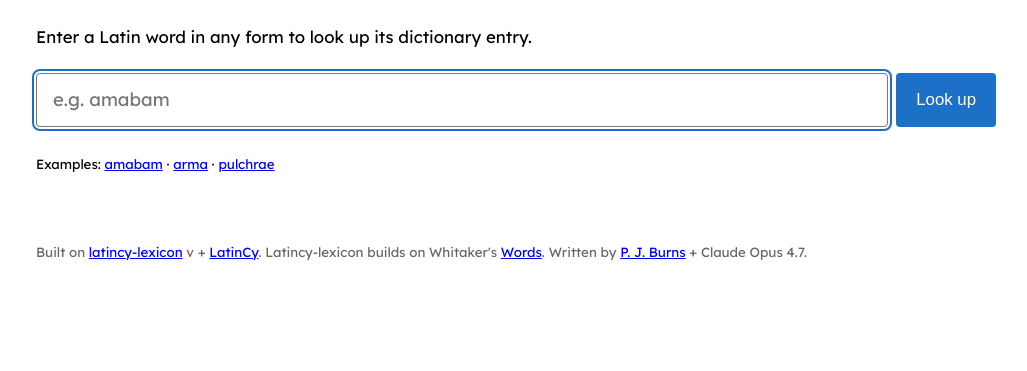
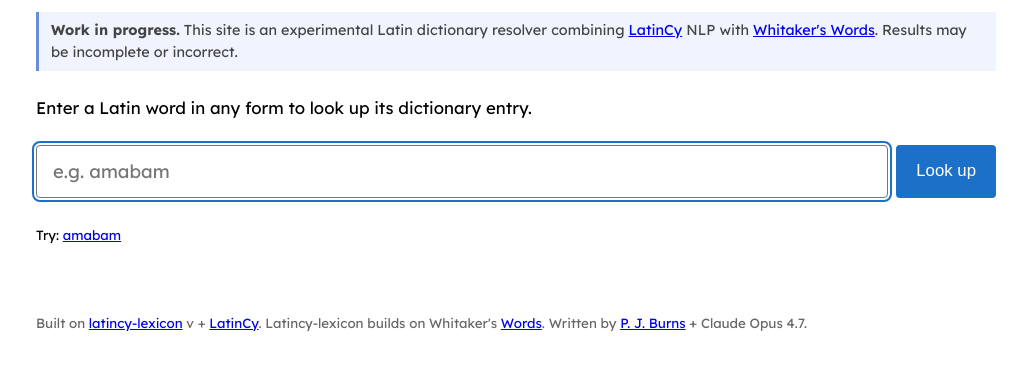
Before and after one commit to latincy/latincy-lexicon-site, a Python web app: template src/latincy_lexicon_site/templates/index.html in a window 1280 px wide. Shown: the part 72-443 px from the top of the page, without its empty margins (124-1151 px from the left). Run offline with Jinja, Linux system fonts and the light colour scheme; the template is opened without the code that fills it, so the values that code supplies are empty.

Commit message:
fix: index WIP label + sample word link; compact word.html notice
Co-Authored-By: Claude Sonnet 4.6 <noreply@anthropic.com>

```diff
--- a/src/latincy_lexicon_site/templates/index.html
+++ b/src/latincy_lexicon_site/templates/index.html
@@ -1,22 +1,22 @@
 {% extends "base.html" %}
 
 {% block content %}
-<p class="lede">
-  Enter a Latin word in any form to look up its dictionary entry.
+<p class="beta-notice">
+  <strong>Work in progress.</strong> This site is an experimental Latin dictionary
+  resolver combining <a href="https://huggingface.co/latincy">LatinCy</a> NLP with
+  <a href="https://mk270.github.io/whitakers-words/">Whitaker's Words</a>.
+  Results may be incomplete or incorrect.
 </p>
 
-<form action="/word/" method="get" class="lookup" onsubmit="this.action='/word/'+encodeURIComponent(this.elements['form'].value.trim()); this.elements['form'].name=''; return true;">
-  <label for="word-input" class="visually-hidden">Latin word to look up</label>
-  <input type="text" id="word-input" name="form"
+<p class="lede">Enter a Latin word in any form to look up its dictionary entry.</p>
+
+<form class="lookup" onsubmit="window.location='/word/'+encodeURIComponent(this.elements['q'].value.trim()); return false;">
+  <label for="word-input" class="visually-hidden">Latin word</label>
+  <input type="text" id="word-input" name="q"
          placeholder="e.g. amabam"
-         lang="la"
-         required autofocus>
+         lang="la" required autofocus>
   <button type="submit">Look up</button>
 </form>
 
-<p><small>Examples:
-  <a href="/word/amabam">amabam</a> ·
-  <a href="/word/arma">arma</a> ·
-  <a href="/word/pulchrae">pulchrae</a>
-</small></p>
+<p><small>Try: <a href="/word/amabam">amabam</a></small></p>
 {% endblock %}
```
Also changed, not shown: src/latincy_lexicon_site/templates/word.html (+1 -6 lines).
